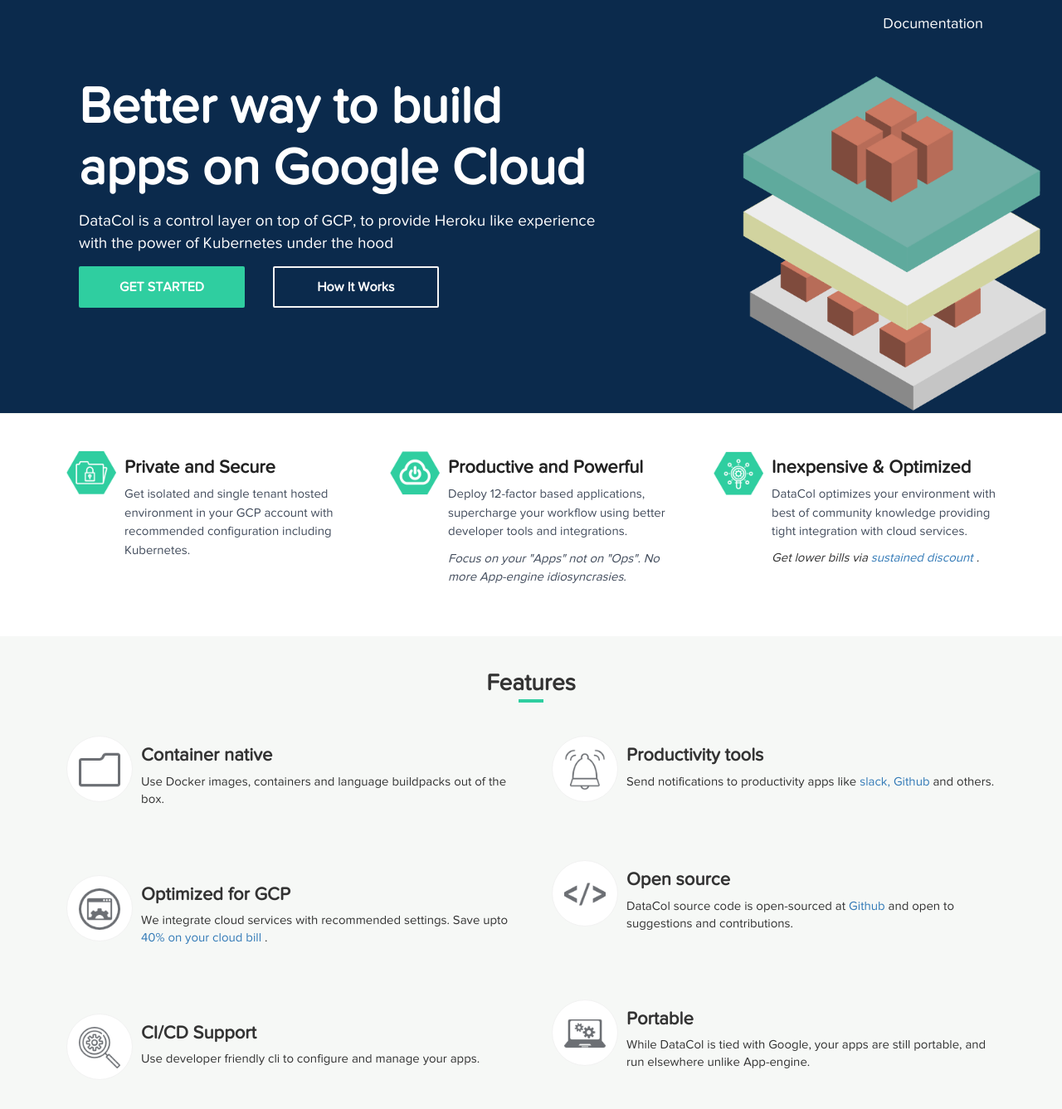
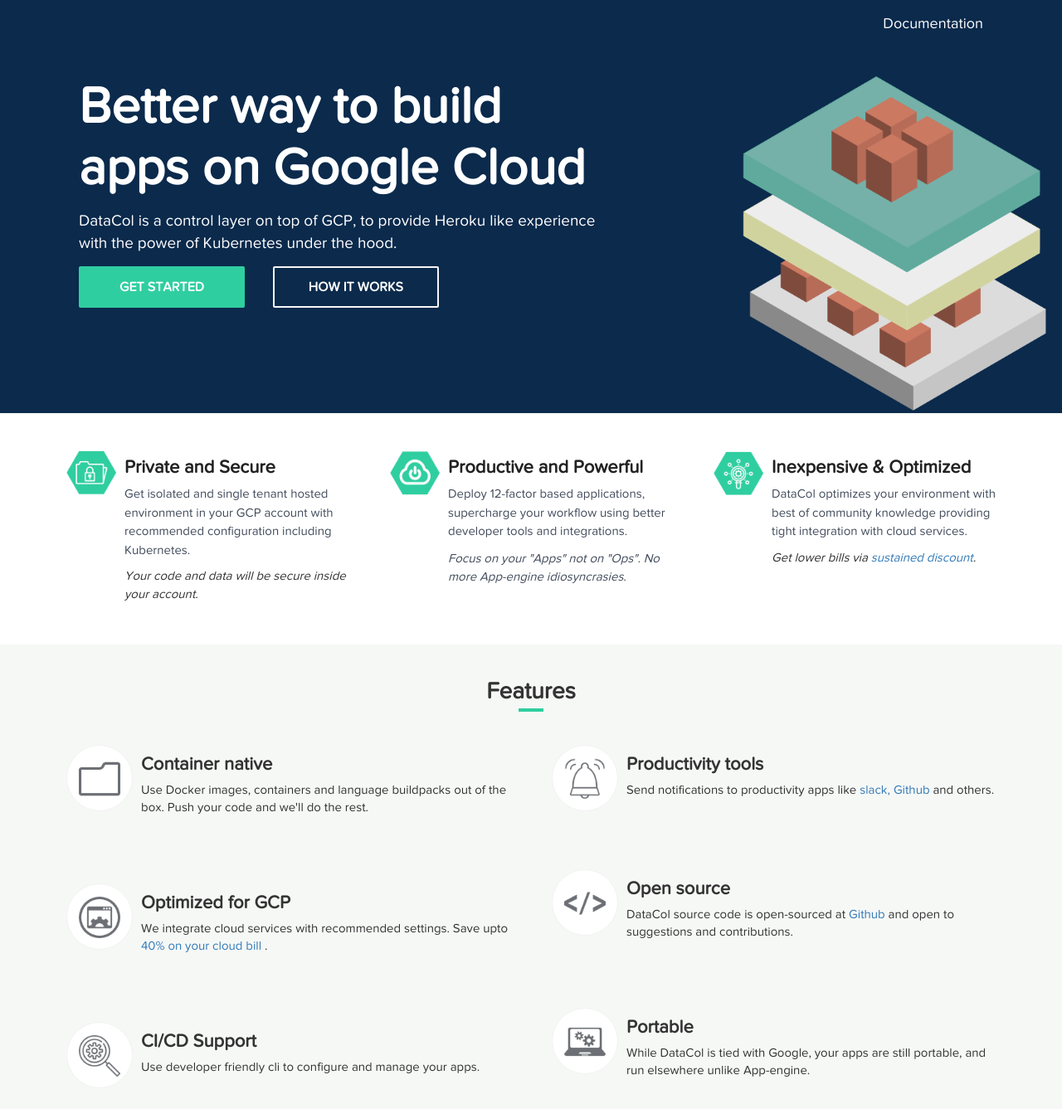
Before and after one commit to datacol-io/datacol-io.github.io, a Jekyll site: the page built from index.html, in a window 1280 px wide and 1400 px high. Shown: the top 1337 px of the window at 83% size. Built offline with Jekyll 4.4.1, drawn with Linux system fonts in a browser that asks for light colours; comment, search, counter and statistics services are not loaded.

Commit message:
textual changes

```diff
--- a/_layouts/landing-page.html
+++ b/_layouts/landing-page.html
@@ -15,11 +15,11 @@
         <div class="container">
           <div class="banner-message">
             <h1>Better way to build apps on Google Cloud</h1>
-            <p>{{site.title}} is a control layer on top of GCP, to provide Heroku like experience with the power of Kubernetes under the hood</p>
+            <p>{{site.title}} is a control layer on top of GCP, to provide Heroku like experience with the power of Kubernetes under the hood.</p>
 
             <div class='banner-actions clearfix'>
               <a href="#try-modal" data-toggle="modal" class="btn btn-big bg-green">Get Started</a>
-              <a href="{{site.baseurl}}/#htw" class="btn btn-how-works">How It Works </a>
+              <a href="{{site.baseurl}}/#htw" class="btn btn-how-works">HOW IT WORKS </a>
             </div>
           </div>
           <div class="banner-bg"></div>
--- a/index.html
+++ b/index.html
@@ -2,7 +2,6 @@
 layout: landing-page
 ---
 <section class="why-wraper section">
-	<!-- <h2 class="section-header">Why {{site.title}}</h2> -->
 	<div class="container">
 		<div class="row">
 			<div class="col-sm-4">
@@ -11,6 +10,7 @@ layout: landing-page
 					<div class="why-item-txt">
 						<h4>Private and Secure</h4>
 						<p>Get isolated and single tenant hosted environment in your GCP account with recommended configuration including Kubernetes. </p>
+						<i> Your code and data will be secure inside your account. </i>
 					</div>
 				</div>
 			</div>
@@ -32,7 +32,7 @@ layout: landing-page
 					<div class="why-item-txt">
 						<h4>Inexpensive & Optimized </h4>
 						<p>{{site.title}} optimizes your environment with best of community knowledge providing tight integration with cloud services.</p>
-						<i> Get lower bills via <a href="https://cloud.google.com/compute/pricing" target="_blank"> sustained discount </a>. </i>
+						<i> Get lower bills via <a href="https://cloud.google.com/compute/pricing" target="_blank"> sustained discount</a>. </i>
 					</div>
 				</div>
 			</div>
@@ -52,7 +52,7 @@ layout: landing-page
 					<span class="feature-item-icon"><img src="/images/folder.png" alt="" /></span>
 					<div class="feature-item-msg">
 						<h4>Container native</h4>
-						<p>Use Docker images, containers and language buildpacks out of the box. </p>
+						<p>Use Docker images, containers and language buildpacks out of the box. Push your code and we'll do the rest.</p>
 					</div>
 				</div>
 				<div class="feature-item">
@@ -222,7 +222,6 @@ datacol scale --count=3   # scale
       </div>
 
       <div class="modal-body">
-        <p>
         <p> Getting started with {{site.title}} is easy. It will take almost 10 minute to go from zero to first successful deployment. </p>
         <small> <i> You will need a <a href="https://console.cloud.google.com" target="_blank"> Google Cloud Project </a>. Create a new one if you don't have at <a href="https://console.cloud.google.com" target="_blank"> console </a> .</i> </small>
 
@@ -230,7 +229,7 @@ datacol scale --count=3   # scale
 
 {% highlight shell %}
 > curl -Ls https://storage.googleapis.com/datacol-distros/osx > /usr/local/bin/datacol
-> chmod a+x /usr/local/bin/datacol
+> chmod +x /usr/local/bin/datacol
 {% endhighlight %}
 
         <h4> 2. Create a new stack </h4>
@@ -255,7 +254,6 @@ hello World
 
         <p> If you face any difficulty, please don't hesitate to reach out or send your suggestions
         <a href="https://github.com/datacol-io/face/issues" target="_blank"> here </a>.
-        </p>
       </div>
 
       <div class="modal-footer">
```
Lines whose indentation alone changed are shown as unchanged.
